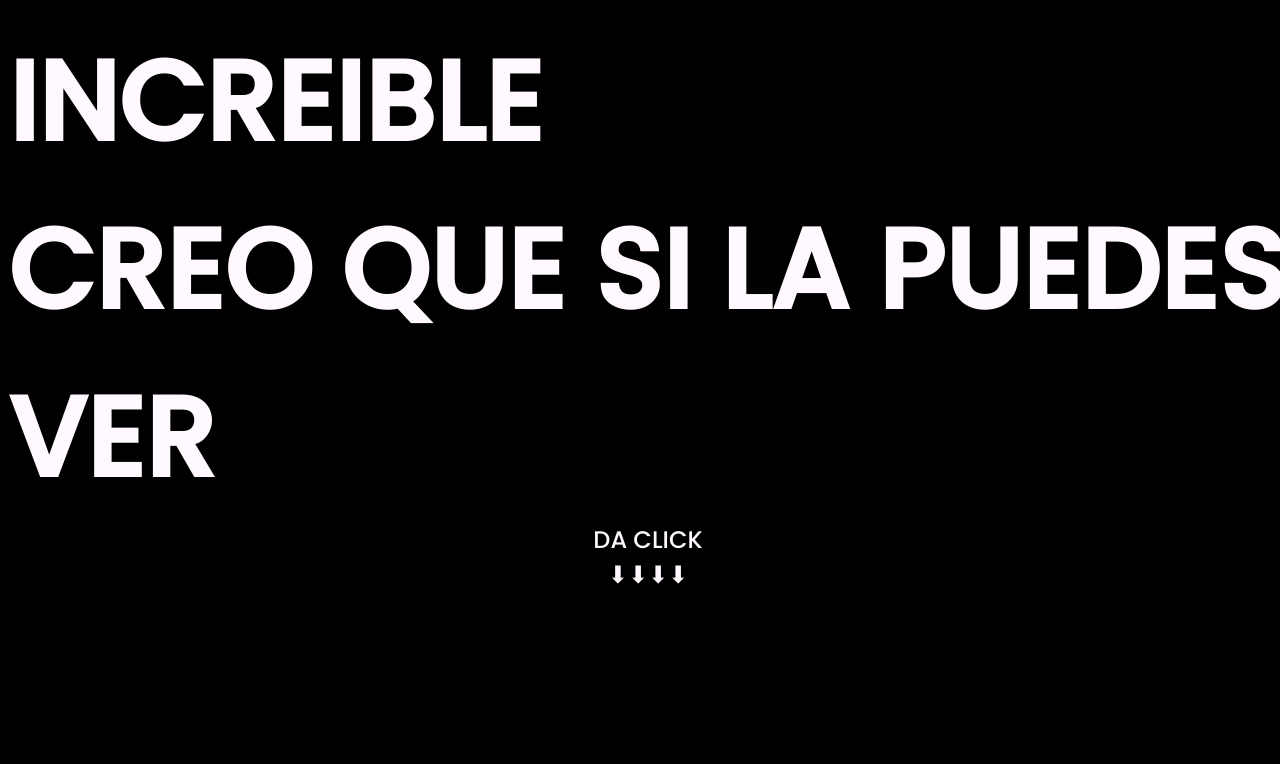
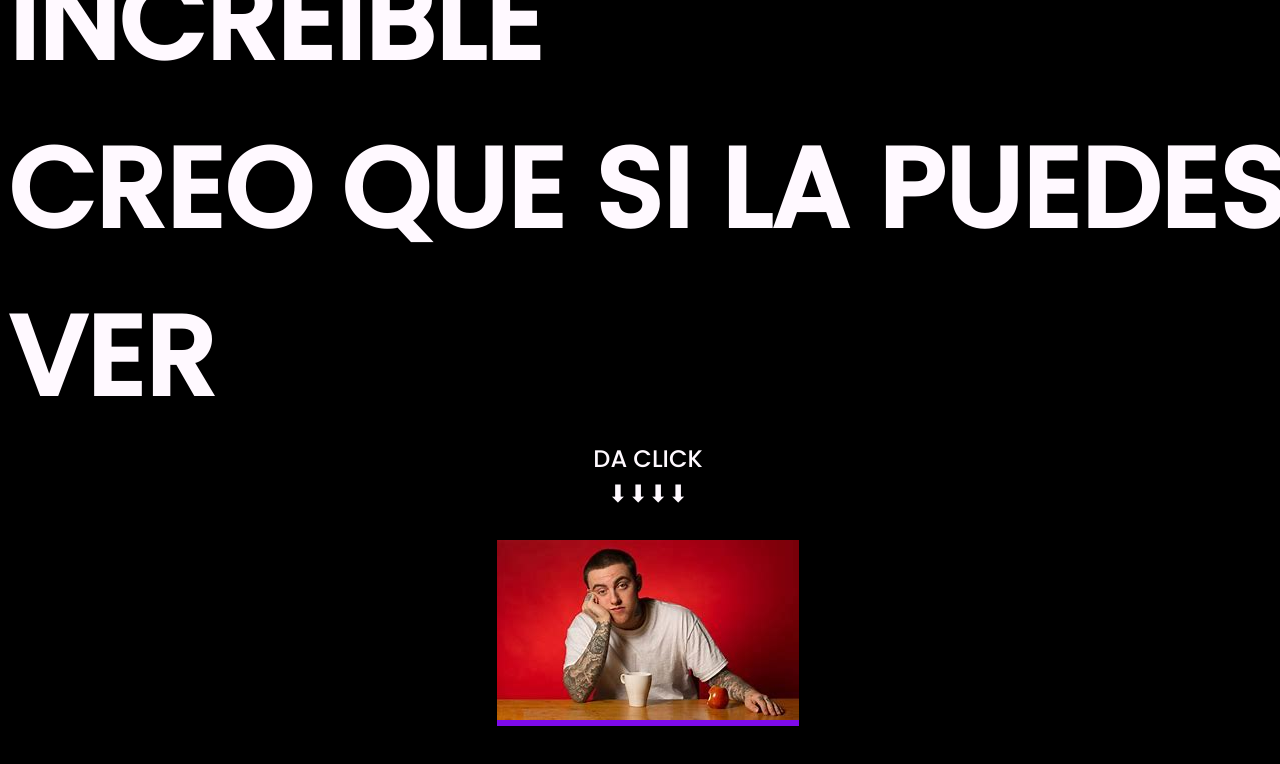
Before and after one commit to josegarcia2813/flores, a plain HTML site: page index.html in a window 1280 px wide. Drawn offline with Linux system fonts and the light colour scheme; the site is published under a folder, as on GitHub Pages, so addresses that start at the root find nothing.

Commit message:
flores 5

```diff
--- a/index.html
+++ b/index.html
@@ -23,7 +23,7 @@
     </div>
     <div class="button">
         <button class="botones a">
-            <a href="flower.html" style="color: #fff;"><img src="/img/mac2.jpg" alt=""></a>
+            <a href="flower.html" style="color: #fff;"><img src="img/mac2.jpg" alt=""></a>
         </button>
     </div>
 
```
